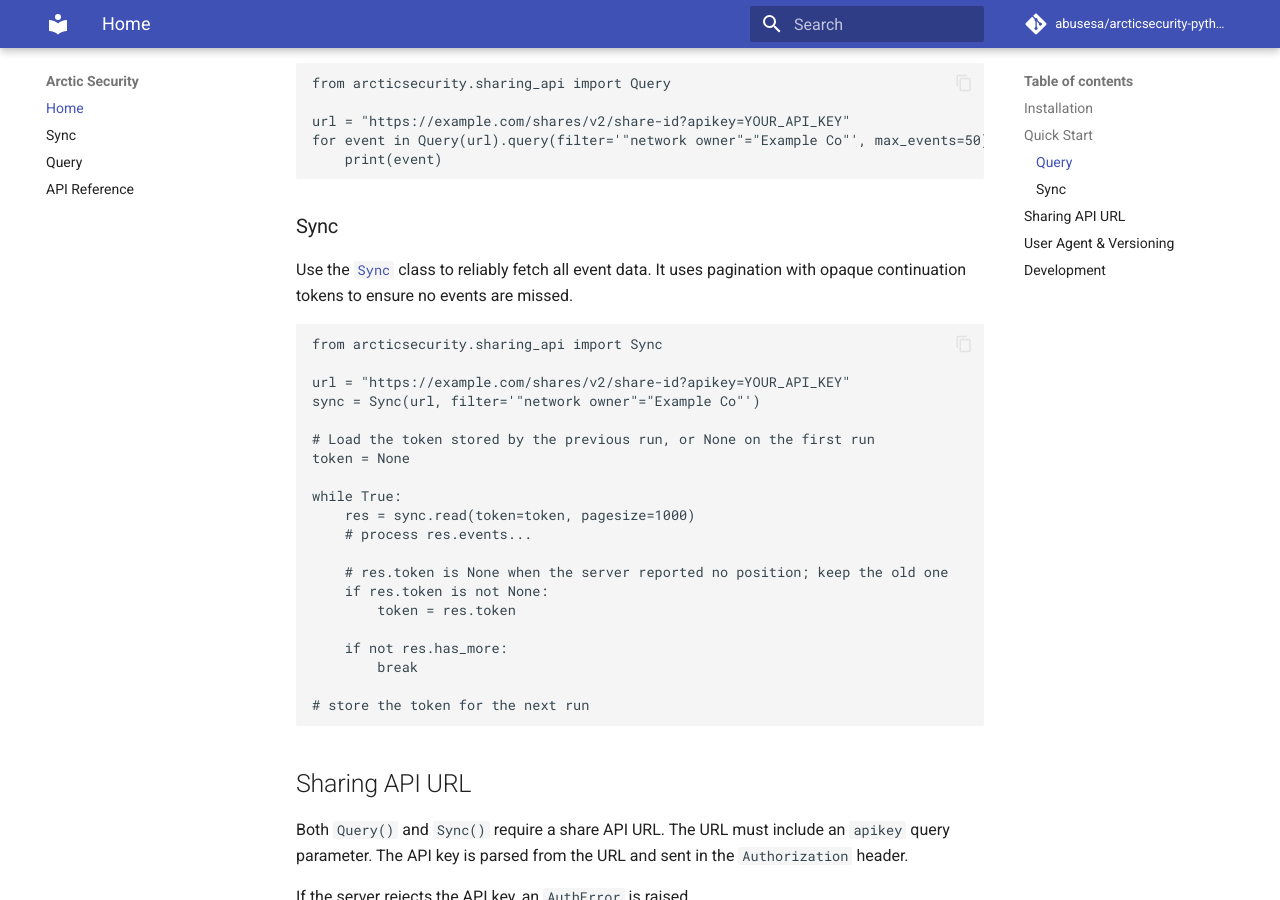
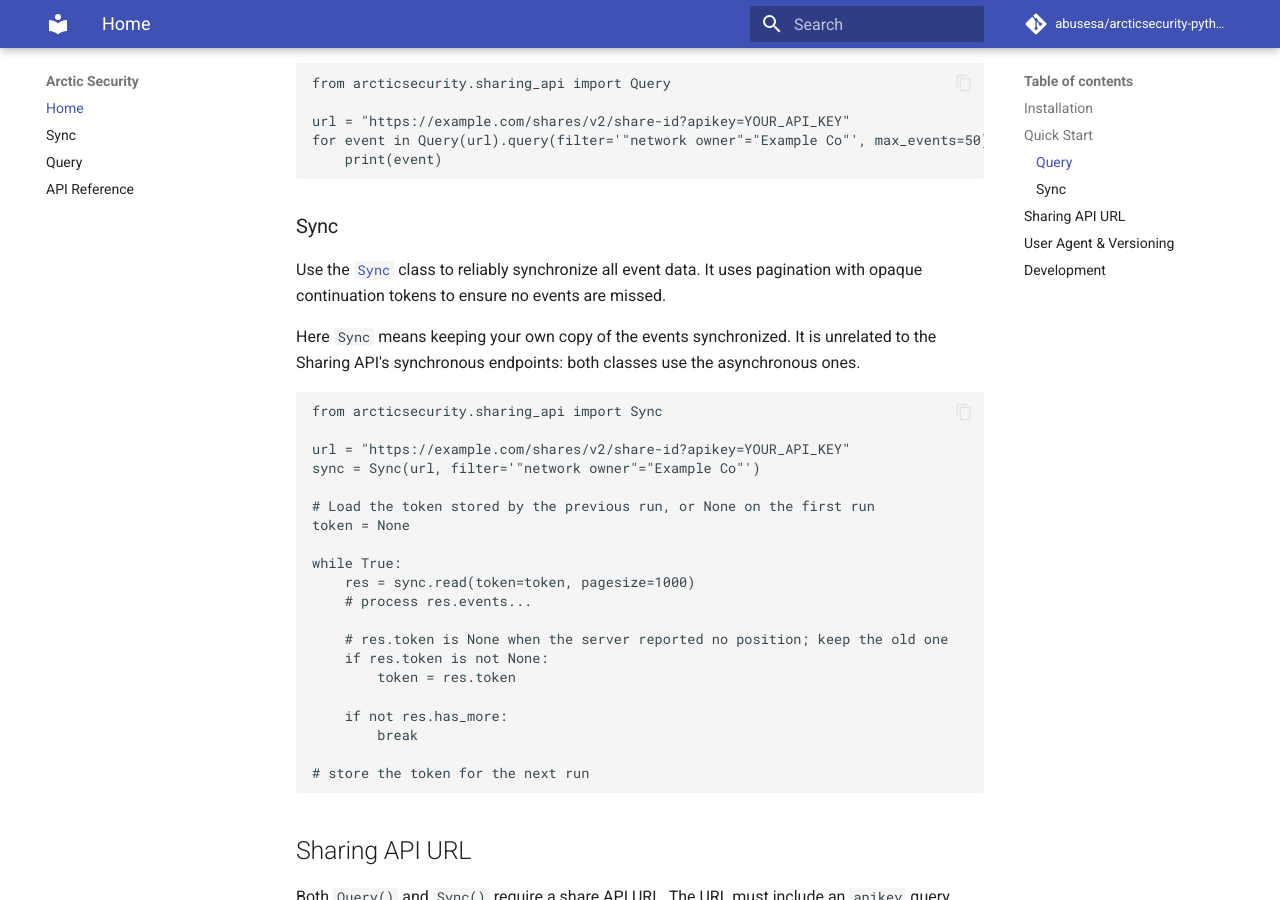
Before and after one commit to arcticsecurity/arcticsecurity-python, an MkDocs documentation site: the page built from docs/index.md, in a window 1280 px wide and 900 px high, scrolled down 551 px. Built offline with MkDocs 1.6.1 and Material for MkDocs 9.7.7, drawn with Linux system fonts in a browser that asks for light colours; comment, search, counter and statistics services are not loaded.

Commit message:
docs: clarify that Sync means synchronization, not the sync API
Customers have read the Sync class name as referring to the sharing
API's synchronous endpoints, when it actually names the use case of
keeping a local copy of the events synchronized. Both Sync and Query
talk to the asynchronous endpoints.

Say so in the intro, the Sync page and the class docstring, and use
"synchronize" instead of "fetch" for what Sync does. The page headings
"Sync API" and "Query API" invited the same misreading, so drop the
"API" from both.

Co-authored-by: Copilot <223556219+Copilot@users.noreply.github.com>

````diff
--- a/docs/index.md
+++ b/docs/index.md
@@ -28,7 +28,9 @@ for event in Query(url).query(filter='"network owner"="Example Co"', max_events=
 
 ### Sync
 
-Use the [`Sync`](sync.md) class to reliably fetch all event data. It uses pagination with opaque continuation tokens to ensure no events are missed.
+Use the [`Sync`](sync.md) class to reliably synchronize all event data. It uses pagination with opaque continuation tokens to ensure no events are missed.
+
+Here `Sync` means keeping your own copy of the events synchronized. It is unrelated to the Sharing API's synchronous endpoints: both classes use the asynchronous ones.
 
 ```python
 from arcticsecurity.sharing_api import Sync
````
Also changed, not shown: README.md (+3 -1 lines), docs/query.md (+1 -1 lines), docs/sync.md (+3 -1 lines), 1 other file.
